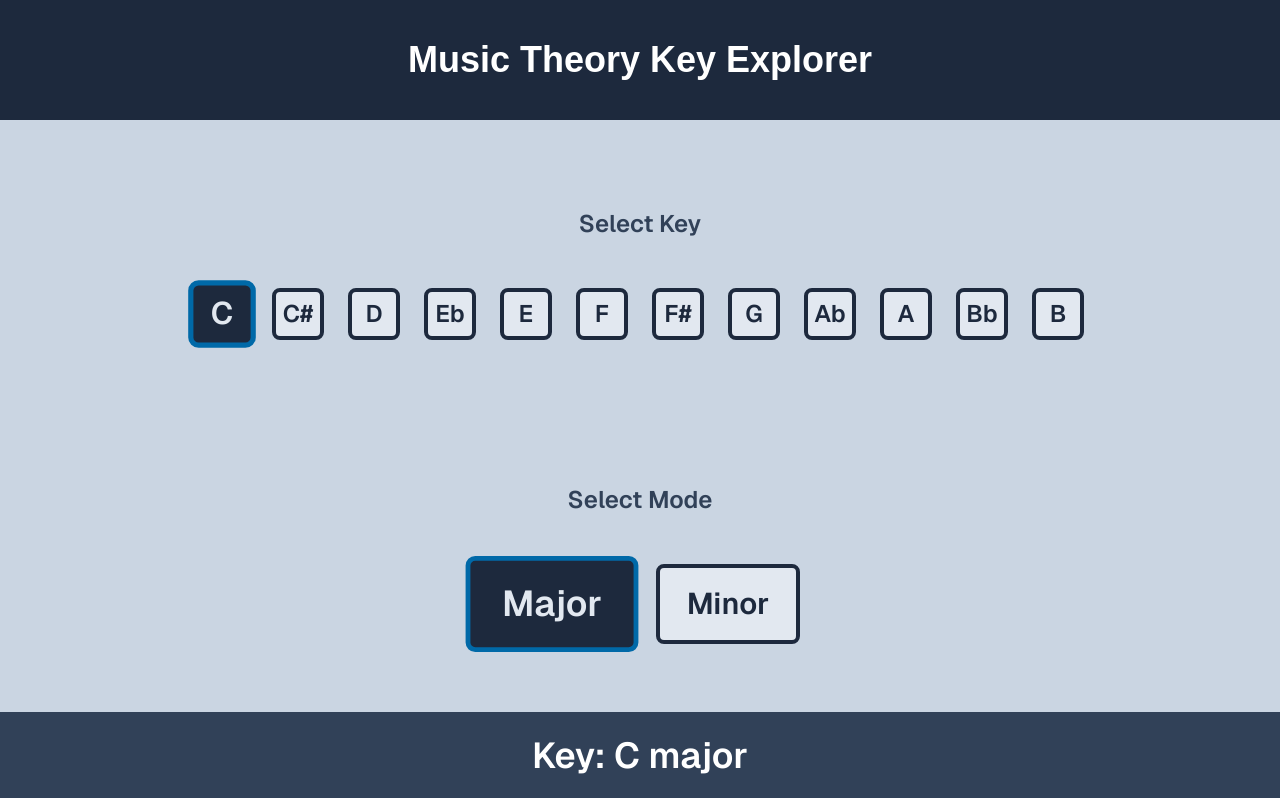
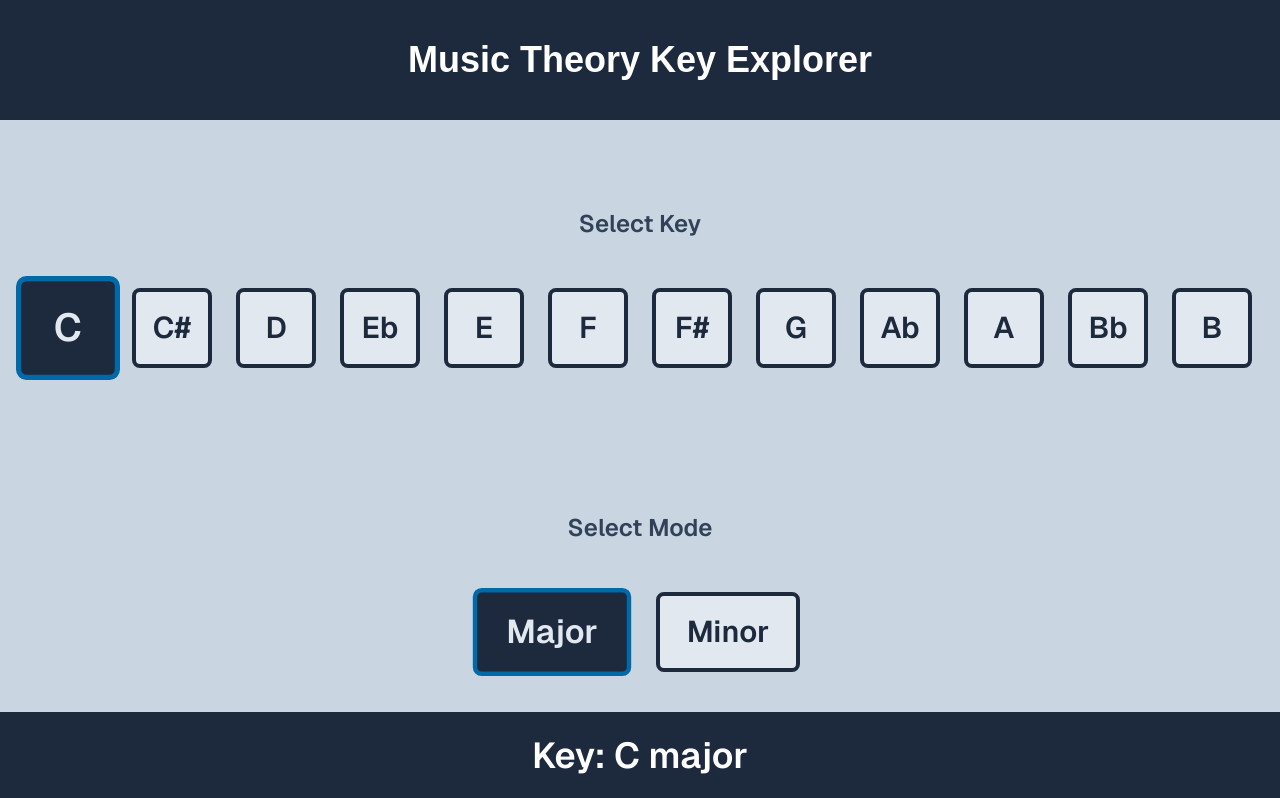
Before and after one commit to Mafesto8798/web-design-practice, a Next.js app: page / in a window 1280 px wide. Shown: the top 798 px of the page. Built offline with nearby package versions, Linux system fonts and the light colour scheme.

Commit message:
-Better compatibility with dark mode -Polished sizing, spacing, and transitions

```diff
--- a/app/components/HelperBar.tsx
+++ b/app/components/HelperBar.tsx
@@ -10,7 +10,7 @@ type HelperBarProps = {
 
 export const HelperBar = ({selectedKey,selectedMode,progression} : HelperBarProps) => {
     return(
-    <div className="fixed bottom-0 left-0 right-0 bg-slate-700 text-white p-6 flex justify-center items-center shadow-xl">
+    <div className="fixed bottom-0 left-0 right-0 bg-slate-800 text-white p-6 flex justify-center items-center shadow-xl">
         <span className="font-semibold text-2xl lg:text-4xl">Key: {selectedKey} {selectedMode}</span>
     </div>
     )
--- a/app/components/KeyButton.tsx
+++ b/app/components/KeyButton.tsx
@@ -10,7 +10,7 @@ export const KeyButton = ({keyName,handleClick,isActive} : KeyButtonProps) => {
 
     return(
         <>
-            <button className={`w-13 h-13 rounded-lg border-4 transition-all duration-100 lg:hover:scale-130 hover:cursor-pointer  ${isActive ? " bg-slate-800 text-slate-200 border-sky-700 scale-130" : " bg-slate-200 text-slate-800 border-slate-800"}  text-2xl font-semibold`} onClick={() => handleClick(keyName)}>
+            <button className={`w-13 h-13 lg:w-20 lg:h-20 rounded-lg border-4 transition-all duration-100 lg:hover:scale-130 hover:cursor-pointer  ${isActive ? " dark:bg-slate-800 bg-slate-800 dark:text-slate-200 text-slate-200 border-sky-700 scale-130" : " bg-slate-200 text-slate-800 border-slate-800"}  text-2xl lg:text-3xl font-semibold`} onClick={() => handleClick(keyName)}>
                 {keyName}
             </button>
         </>
--- a/app/components/ModeButton.tsx
+++ b/app/components/ModeButton.tsx
@@ -9,7 +9,7 @@ type ModeButtonProps = {
 export const ModeButton = ({modeName, handleClick,isActive} : ModeButtonProps) =>{
 
     return(
-        <button className={`w-36 h-20 rounded-lg border-4 transition-all duration-100 lg:hover:scale-120 hover:cursor-pointer  ${isActive ? "bg-slate-800 text-slate-200 border-sky-700 scale-120" : "bg-slate-200 text-slate-800 border-slate-800"} text-3xl  font-semibold`} onClick={() => handleClick(modeName)}>
+        <button className={`w-36 h-20 rounded-lg border-4 transition-all duration-100 lg:hover:scale-110 hover:cursor-pointer  ${isActive ? "bg-slate-800 text-slate-200 border-sky-700 scale-110" : "bg-slate-200 text-slate-800 border-slate-800"} text-3xl  font-semibold`} onClick={() => handleClick(modeName)}>
             {modeName == "major" ? "Major" : "Minor" }
         </button>
     )
--- a/app/components/ScaleNotes.tsx
+++ b/app/components/ScaleNotes.tsx
@@ -11,7 +11,7 @@ export const ScaleNotes = ({currentScale} : ScaleNotesProps) => {
             <p className="font-semibold text-2xl">Notes</p>
             <div className="flex items-center justify-evenly lg:justify-center w-full my-12 px-4 gap-5 lg:gap-20">
                 {currentScale?.notes.map((note,index) => (
-                    <p key={index} className=" flex items-center justify-center rounded-lg   text-slate-800 text-2xl lg:text-4xl font-semibold">{note}</p>
+                    <p key={index} className=" flex items-center justify-center rounded-lg  dark:text-slate-200 text-slate-800 text-2xl lg:text-4xl font-semibold">{note}</p>
                 ))}
             </div>
         </div>
--- a/app/page.tsx
+++ b/app/page.tsx
@@ -67,7 +67,7 @@ export default function Home() {
 
   return (
     <div className="flex min-h-screen items-start justify-center font-sans  dark:bg-slate-800 ">
-      <main className="flex min-h-screen w-full flex-col items-center justify-center pb-30 pt-10 px-5 bg-slate-300 dark:bg-slate-800 ">
+      <main className="flex min-h-screen w-full flex-col items-center justify-center pb-30 pt-10 px-5 bg-slate-300 dark:bg-slate-700 ">
         <KeySelector selectedKey={selectedKey} handleKeyChange={handleKeyChange}/>
         <ModeSelect selectedMode={selectedMode} handleModeChange={handleModeChange}/>
         <ScaleNotes currentScale={currentScale} />
```
